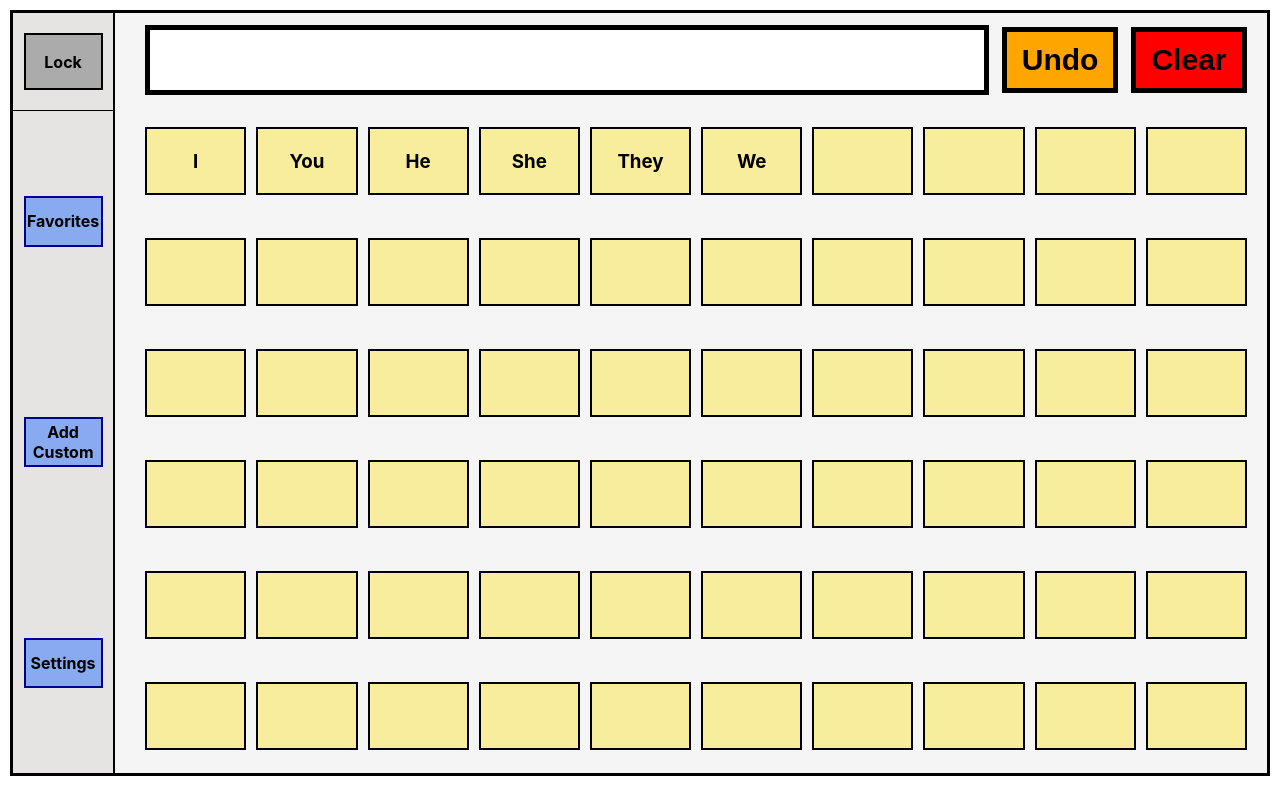
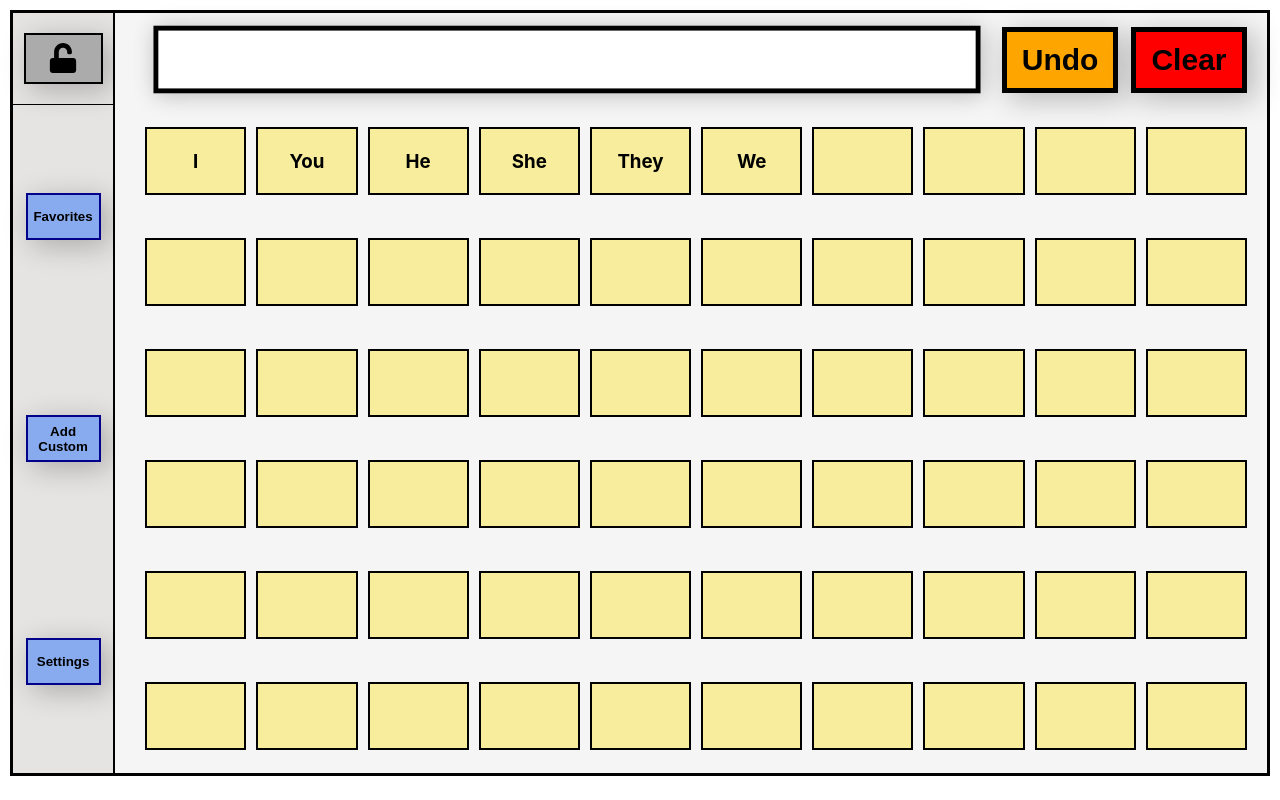
Before and after one commit to Jared-Ervin/texttalk, a React (Create React App) app: page / in a window 1280 px wide. Built offline with nearby package versions, Linux system fonts and the light colour scheme.

Commit message:
added text to speech

```diff
--- a/package.json
+++ b/package.json
@@ -8,6 +8,7 @@
     "@testing-library/user-event": "^12.1.10",
     "react": "^17.0.2",
     "react-dom": "^17.0.2",
+    "react-icons": "^4.3.1",
     "react-scripts": "4.0.3",
     "web-vitals": "^1.0.1"
   },
--- a/src/App.css
+++ b/src/App.css
@@ -33,21 +33,34 @@
   padding-left: 20px;
   background: rgb(255, 255, 255);
   height: 80%;
+  box-shadow: 7px 6px 28px 1px rgba(0, 0, 0, 0.24);
+  cursor: pointer;
+  outline: none;
+  transition: 0.2s all;
 }
 
-#output-buttons {
+#output-buttons-container {
   display: flex;
   flex-grow: 1;
   justify-content: flex-end;
   height: 90%;
 }
 
-.button {
+.output-buttons {
   border: solid black 5px;
   font-size: 30px;
   font-weight: bolder;
   width: 50%;
   margin-left: 5%;
+  box-shadow: 7px 6px 28px 1px rgba(0, 0, 0, 0.24);
+  cursor: pointer;
+  outline: none;
+  transition: 0.2s all;
+}
+
+.output-buttons:active, .side-bar-button:active, #output-bar {
+  transform: scale(0.98);
+  box-shadow: 3px 2px 22px 1px rgba(0, 0, 0, 0.24);
 }
 
 #undo-button {
@@ -97,6 +110,7 @@
   background-color: rgba(128, 128, 128, 0.568);
   border: black solid 2px;
   margin: 20px;
+  font-size: 30px;
 }
 
 #options {
@@ -120,4 +134,8 @@
   margin: 5px 10px;
   background-color: rgb(135, 171, 238);
   border: darkblue solid 2px;
+  box-shadow: 7px 6px 28px 1px rgba(0, 0, 0, 0.24);
+  cursor: pointer;
+  outline: none;
+  transition: 0.2s all;
 }
--- a/src/App.js
+++ b/src/App.js
@@ -1,5 +1,5 @@
 import "./App.css";
-import React, { useState } from "react";
+import React, { useState, useEffect } from "react";
 import { SideBar } from "./Components/SideBar";
 import { wordGrids } from "./wordGrids";
 
@@ -12,9 +12,20 @@ const initialAppState = {
 
 function App() {
   const [appState, setAppState] = useState(initialAppState);
+  const [voice, setVoice] = useState();
+  const synth = window.speechSynthesis;
+
+  useEffect(() => {
+    setVoice(synth.getVoices()[4]);
+  }, [synth]);
 
   function WordBox(props) {
-    const handleClick = (event) => {
+    const msg = new SpeechSynthesisUtterance(props.word);
+    msg.voice = voice;
+    msg.rate = 0.7;
+    msg.pitch = 1;
+
+    const handleClick = () => {
       if (props.word === "") return;
       const phrase = appState.isPhraseComplete
         ? [props.word]
@@ -22,6 +33,7 @@ function App() {
       const prevGridIds = appState.isPhraseComplete
         ? []
         : [...appState.prevGridIds, appState.activeGridId];
+      synth.speak(msg);
 
       setAppState({
         phrase: phrase,
@@ -39,12 +51,13 @@ function App() {
   }
 
   function OutputBar() {
+
     const handleUndo = () => {
       setAppState({
         phrase: appState.phrase.slice(0, -1),
         activeGridId: appState.prevGridIds.at(-1) || 0,
         prevGridIds: appState.prevGridIds.slice(0, -1),
-        isPhraseComplete: appState.isPhraseComplete,
+        isPhraseComplete: initialAppState.isPhraseComplete,
       });
     };
 
@@ -52,17 +65,34 @@ function App() {
       setAppState(initialAppState);
     };
 
+    const handleClick = () => {
+      if (synth.speaking) return;
+      const msg = new SpeechSynthesisUtterance(appState.phrase.join(" "));
+      msg.voice = voice;
+      msg.rate = 0.7;
+      msg.pitch = 1;
+      synth.speak(msg);
+    };
+
     return (
       <div id="top-bar">
-        <div id="output-bar">
+        <div id="output-bar" onClick={handleClick}>
           <h1 id="active-phrase">{appState.phrase.join(" ")}</h1>
         </div>
         <span></span>
-        <div id="output-buttons">
-          <button className="button" id="undo-button" onClick={handleUndo}>
+        <div id="output-buttons-container">
+          <button
+            className="output-buttons"
+            id="undo-button"
+            onClick={handleUndo}
+          >
             Undo
           </button>
-          <button className="button" id="clear-button" onClick={handleClear}>
+          <button
+            className="output-buttons"
+            id="clear-button"
+            onClick={handleClear}
+          >
             Clear
           </button>
         </div>
--- a/src/Components/SideBar.js
+++ b/src/Components/SideBar.js
@@ -1,16 +1,36 @@
-import React from "react";
+import React, { useState } from "react";
+import { FaLock, FaUnlock } from "react-icons/fa";
 import "../App.css";
 
 export function SideBar() {
+  const [lockStatus, setLockStatus] = useState(false);
+
+  const handleLock = () => {
+    setLockStatus(!lockStatus);
+  };
+
+  function LockButton() {
     return (
-        <div id="side-bar">
-            <div className="side-bar-button" id="lock-button"><h4>Lock</h4></div>
-            <div id="options">
-            <div className="side-bar-button"><h4>Favorites</h4></div>
-            <div className="side-bar-button"><h4>Add Custom</h4></div>
-            <div className="side-bar-button"><h4>Settings</h4></div>
-            </div>
-        </div>
+      <div className="side-bar-button" id="lock-button" onClick={handleLock}>
+        {!lockStatus ? <FaUnlock /> : <FaLock />}
+      </div>
+    );
+  }
 
-    )
+  return (
+    <div id="side-bar">
+      <LockButton isLocked={lockStatus} />
+      <div id="options" style={{ pointerEvents: lockStatus ? "none" : "auto" }}>
+        <button className="side-bar-button">
+          <h4>Favorites</h4>
+        </button>
+        <button className="side-bar-button">
+          <h4>Add Custom</h4>
+        </button>
+        <button className="side-bar-button">
+          <h4>Settings</h4>
+        </button>
+      </div>
+    </div>
+  );
 }
```
Also changed, not shown: 2 other files (tests, documents, lock files or other folders).
